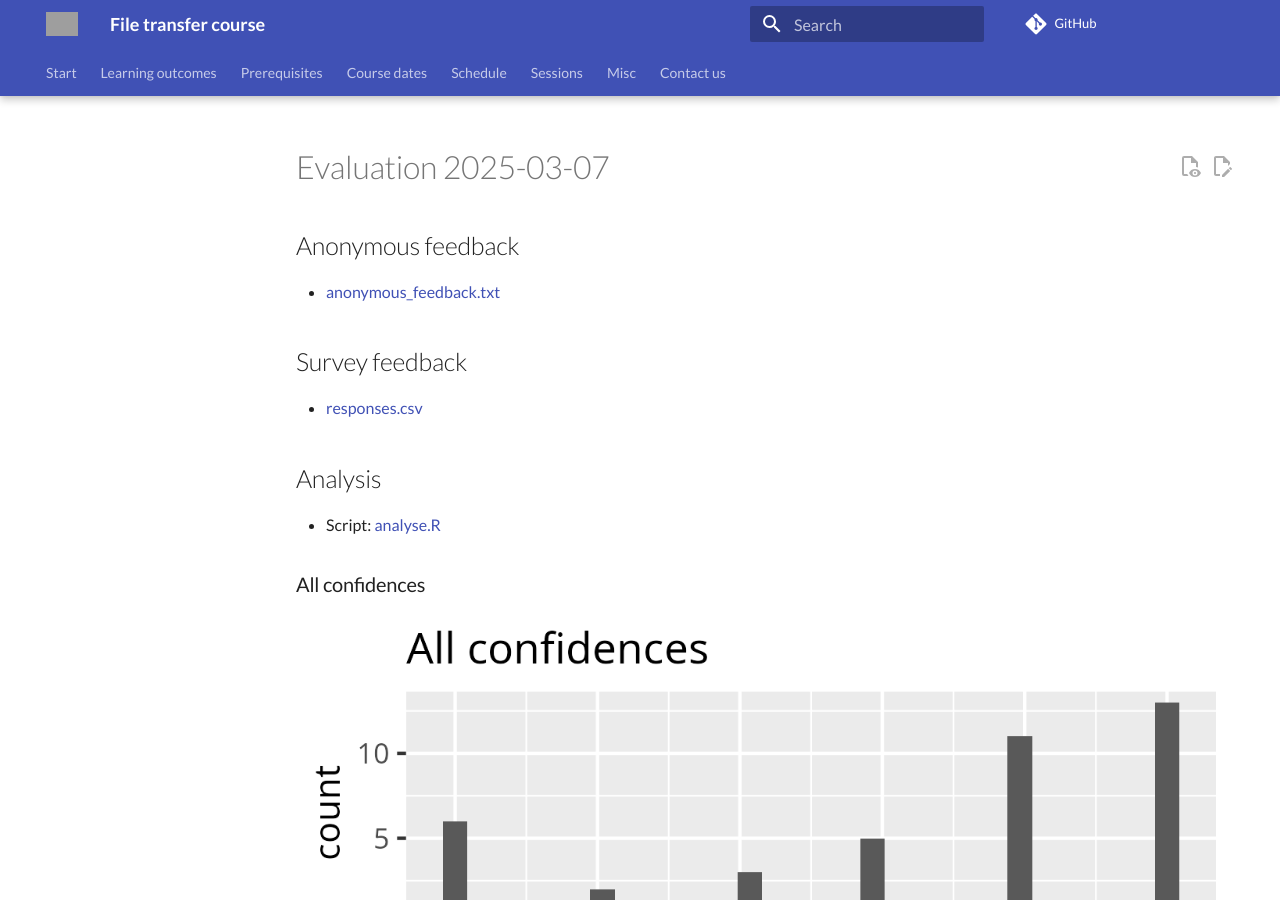
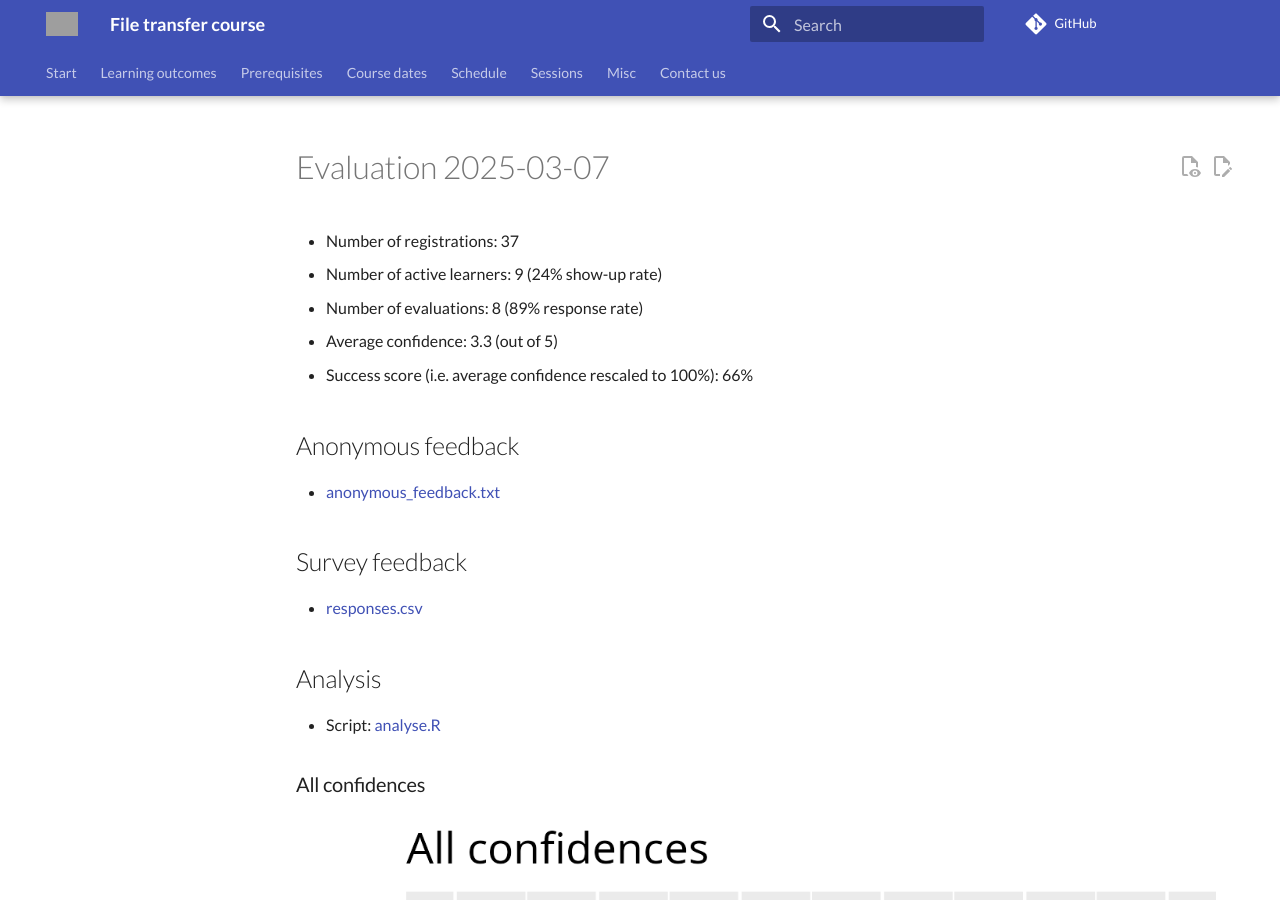
Before and after one commit to UPPMAX/naiss_file_transfer_course, an MkDocs documentation site: the page built from docs/evaluations/20250307/README.md, in a window 1280 px wide and 900 px high. Built offline with MkDocs 1.6.1 and Material for MkDocs 9.7.7, drawn with Linux system fonts in a browser that asks for light colours; comment, search, counter and statistics services are not loaded; grey boxes are pictures that could not be loaded.

Commit message:
Add stats, success score 66%

```diff
--- a/docs/evaluations/20250307/README.md
+++ b/docs/evaluations/20250307/README.md
@@ -7,6 +7,12 @@
 ---
 
 # Evaluation 2025-03-07
+
+- Number of registrations: 37
+- Number of active learners: 9 (24% show-up rate)
+- Number of evaluations: 8 (89% response rate)
+- Average confidence: 3.3 (out of 5)
+- Success score (i.e. average confidence rescaled to 100%): 66%
 
 ## Anonymous feedback
 
```
